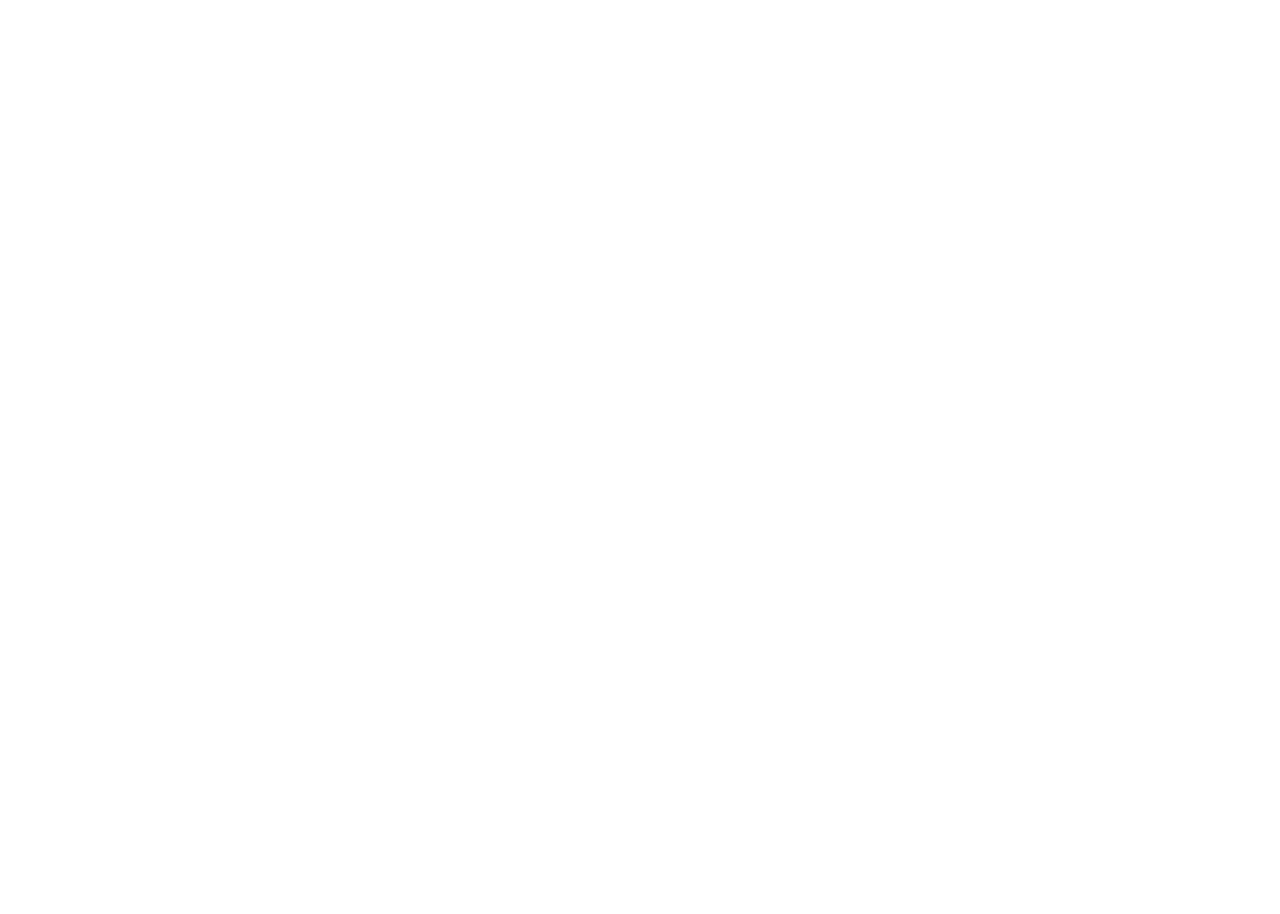
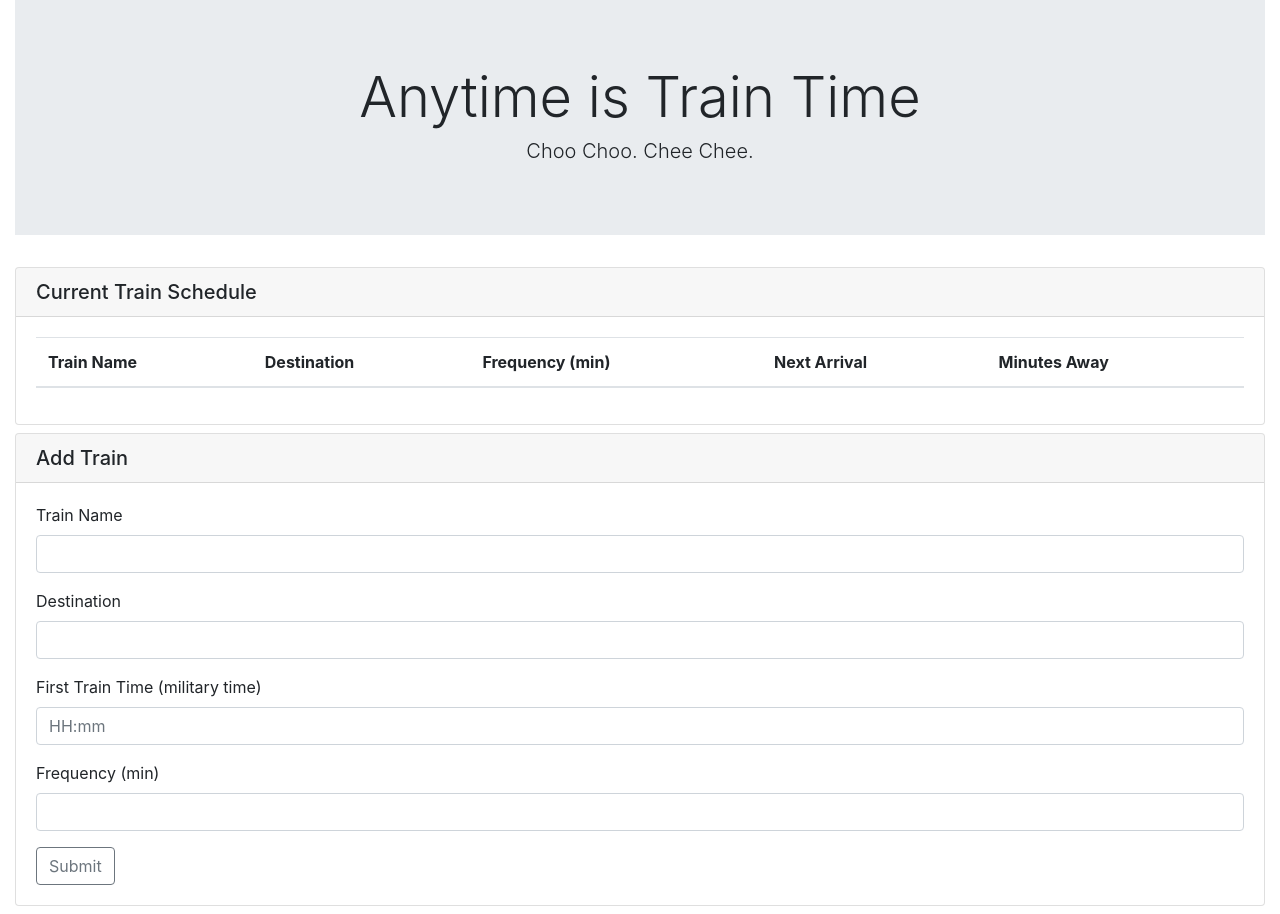
Before and after one commit to aaronlng/train-schedule, a plain HTML site: page index.html in a window 1280 px wide. Before the commit the page ends 800 px from the top, so only its background shows below. Drawn offline with nearby package versions, Linux system fonts and the light colour scheme.

Commit message:
basic UI done

```diff
--- a/index.html
+++ b/index.html
@@ -1,13 +1,78 @@
 <!DOCTYPE html>
 <html>
+
 <head>
     <meta charset="utf-8">
     <meta http-equiv="X-UA-Compatible" content="IE=edge">
     <title>Train Schedule</title>
     <meta name="viewport" content="width=device-width, initial-scale=1">
+    <link rel="stylesheet" href="https://stackpath.bootstrapcdn.com/bootstrap/4.3.1/css/bootstrap.min.css"
+        integrity="sha384-ggOyR0iXCbMQv3Xipma34MD+dH/1fQ784/j6cY/iJTQUOhcWr7x9JvoRxT2MZw1T" crossorigin="anonymous">
+    <link rel="stylesheet" href="assets/css/style.css" type="text/stylesheet">
+</head>
 
-</head>
 <body>
+    <div class="container-fluid">
+        <div class="jumbotron jumbotron-fluid">
+            <div class="container">
+                <h1 class="display-4 text-center">Anytime is Train Time</h1>
+                <h4 class="lead text-center">Choo Choo. Chee Chee.</h4>
+            </div>
+        </div>
+        <div class="card mt-2 mb-2">
+            <h5 class="card-header">Current Train Schedule</h5>
+            <div class="card-body">
+                <table class="table">
+                    <thead>
+                        <tr>
+                            <th scope="col">Train Name</th>
+                            <th scope="col">Destination</th>
+                            <th scope="col">Frequency (min)</th>
+                            <th scope="col">Next Arrival</th>
+                            <th scope="col">Minutes Away</th>
+                        </tr>
+                    </thead>
+                    <tbody>
+                    </tbody>
+                </table>
+            </div>
+        </div>
+        <div class="card mt-2 mb-2">
+            <h5 class="card-header">Add Train</h5>
+            <div class="card-body">
+                <form>
+                    <div class="form-group">
+                        <label for="trainName">Train Name</label>
+                        <input type="text" class="form-control" id="trainName">
+                    </div>
+                    <div class="form-group">
+                        <label for="destination">Destination</label>
+                        <input type="text" class="form-control" id="destination">
+                    </div>
+                    <div class="form-group">
+                            <label for="firstTrainTime">First Train Time (military time)</label>
+                            <input type="text" class="form-control" id="firstTrainTime" placeholder="HH:mm">
+                        </div>
+                        <div class="form-group">
+                            <label for="frequency">Frequency (min) </label>
+                            <input type="number" class="form-control" id="frequency">
+                        </div>
+                    <button type="submit" class="btn btn-outline-secondary">Submit</button>
+                </form>
+            </div>
+        </div>
+    </div>
+</body>
 
-</body>
+<!---Javascript links for Bootstrap -->
+<script src="https://code.jquery.com/jquery-3.3.1.slim.min.js"
+    integrity="sha384-q8i/X+965DzO0rT7abK41JStQIAqVgRVzpbzo5smXKp4YfRvH+8abtTE1Pi6jizo"
+    crossorigin="anonymous"></script>
+<script src="https://cdnjs.cloudflare.com/ajax/libs/popper.js/1.14.7/umd/popper.min.js"
+    integrity="sha384-UO2eT0CpHqdSJQ6hJty5KVphtPhzWj9WO1clHTMGa3JDZwrnQq4sF86dIHNDz0W1"
+    crossorigin="anonymous"></script>
+<script src="https://stackpath.bootstrapcdn.com/bootstrap/4.3.1/js/bootstrap.min.js"
+    integrity="sha384-JjSmVgyd0p3pXB1rRibZUAYoIIy6OrQ6VrjIEaFf/nJGzIxFDsf4x0xIM+B07jRM"
+    crossorigin="anonymous"></script>
+
 </html>
```
